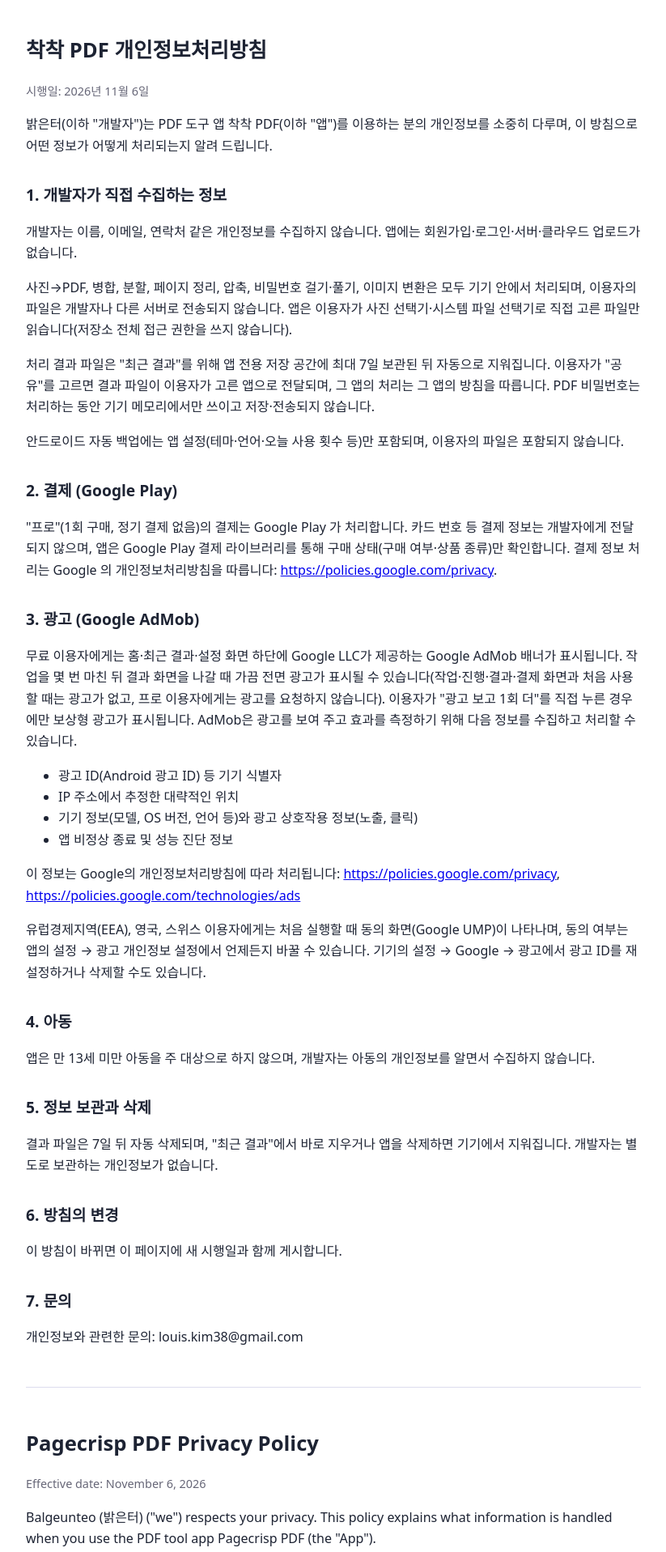
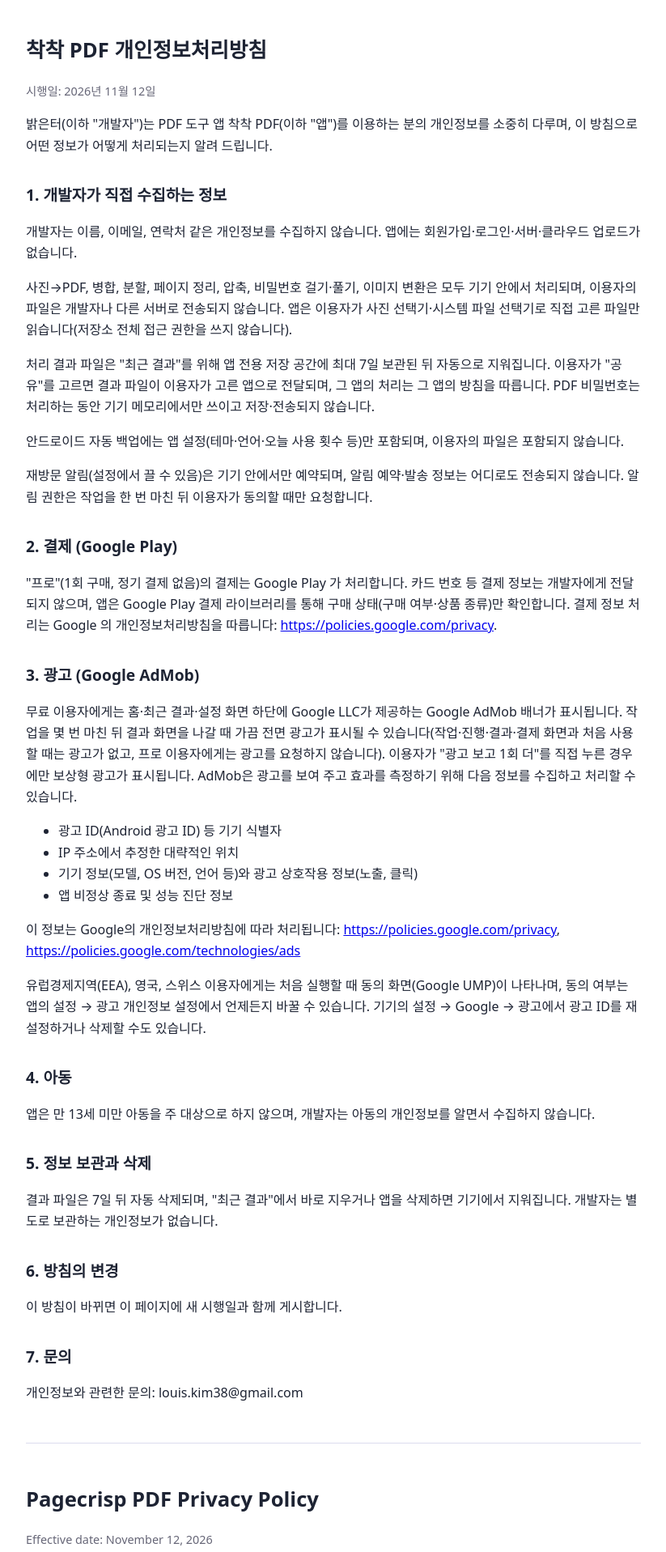
Before and after one commit to osemia/osemia.github.io, a plain HTML site: page pdf-kit/privacy.html in a window 1280 px wide. Shown: the top 1917 px of the page at 81% size, without its empty margins (228-1051 px from the left). Drawn offline with Linux system fonts and the light colour scheme.

Commit message:
pdf-kit privacy policy

```diff
--- a/pdf-kit/privacy.html
+++ b/pdf-kit/privacy.html
@@ -14,7 +14,7 @@
 <body>
 
 <h1>착착 PDF 개인정보처리방침</h1>
-<p class="muted">시행일: 2026년 11월 6일</p>
+<p class="muted">시행일: 2026년 11월 12일</p>
 <p>밝은터(이하 "개발자")는 PDF 도구 앱 착착 PDF(이하 "앱")를 이용하는 분의 개인정보를 소중히 다루며, 이 방침으로 어떤 정보가 어떻게 처리되는지 알려 드립니다.</p>
 
 <h2>1. 개발자가 직접 수집하는 정보</h2>
@@ -22,6 +22,7 @@
 <p>사진→PDF, 병합, 분할, 페이지 정리, 압축, 비밀번호 걸기·풀기, 이미지 변환은 모두 기기 안에서 처리되며, 이용자의 파일은 개발자나 다른 서버로 전송되지 않습니다. 앱은 이용자가 사진 선택기·시스템 파일 선택기로 직접 고른 파일만 읽습니다(저장소 전체 접근 권한을 쓰지 않습니다).</p>
 <p>처리 결과 파일은 "최근 결과"를 위해 앱 전용 저장 공간에 최대 7일 보관된 뒤 자동으로 지워집니다. 이용자가 "공유"를 고르면 결과 파일이 이용자가 고른 앱으로 전달되며, 그 앱의 처리는 그 앱의 방침을 따릅니다. PDF 비밀번호는 처리하는 동안 기기 메모리에서만 쓰이고 저장·전송되지 않습니다.</p>
 <p>안드로이드 자동 백업에는 앱 설정(테마·언어·오늘 사용 횟수 등)만 포함되며, 이용자의 파일은 포함되지 않습니다.</p>
+<p>재방문 알림(설정에서 끌 수 있음)은 기기 안에서만 예약되며, 알림 예약·발송 정보는 어디로도 전송되지 않습니다. 알림 권한은 작업을 한 번 마친 뒤 이용자가 동의할 때만 요청합니다.</p>
 
 <h2>2. 결제 (Google Play)</h2>
 <p>"프로"(1회 구매, 정기 결제 없음)의 결제는 Google Play 가 처리합니다. 카드 번호 등 결제 정보는 개발자에게 전달되지 않으며, 앱은 Google Play 결제 라이브러리를 통해 구매 상태(구매 여부·상품 종류)만 확인합니다. 결제 정보 처리는 Google 의 개인정보처리방침을 따릅니다: <a href="https://policies.google.com/privacy">https://policies.google.com/privacy</a>.</p>
@@ -52,7 +53,7 @@
 <hr>
 
 <h1>Pagecrisp PDF Privacy Policy</h1>
-<p class="muted">Effective date: November 6, 2026</p>
+<p class="muted">Effective date: November 12, 2026</p>
 <p>Balgeunteo (밝은터) ("we") respects your privacy. This policy explains what information is handled when you use the PDF tool app Pagecrisp PDF (the "App").</p>
 
 <h2>1. Information we collect</h2>
@@ -60,6 +61,7 @@
 <p>Photos to PDF, merge, split, organize pages, compress, add/remove password and image conversion all run on your device. Your files are never sent to us or any other server. The App reads only the files you pick yourself in the photo picker or system file picker (it does not use all-files storage access).</p>
 <p>Result files are kept in the App's private storage for up to 7 days for "Recent results" and then deleted automatically. When you choose "Share", the result is handed to the app you pick, which handles it under its own policy. PDF passwords are used only in device memory while processing and are never stored or sent.</p>
 <p>Android auto backup includes only App settings (theme, language, today's usage count, etc.), never your files.</p>
+<p>Comeback reminders (can be turned off in Settings) are scheduled on your device only; nothing about them is sent anywhere. Notification permission is asked only after you finish a task and agree.</p>
 
 <h2>2. Payments (Google Play)</h2>
 <p>The one-time "Pro" purchase (no recurring charges) is processed by Google Play. Payment details such as card numbers are never given to us; the App only checks the purchase status (whether and what was bought) through the Google Play Billing Library. Payment data is handled under Google's privacy policy: <a href="https://policies.google.com/privacy">https://policies.google.com/privacy</a>.</p>
```
